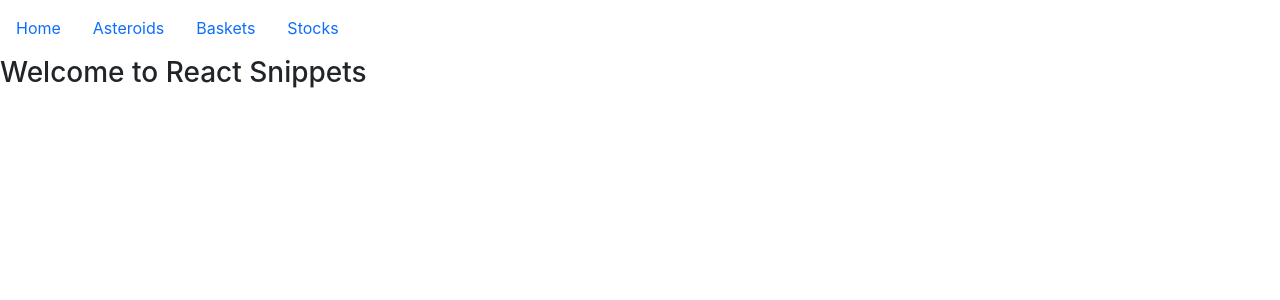
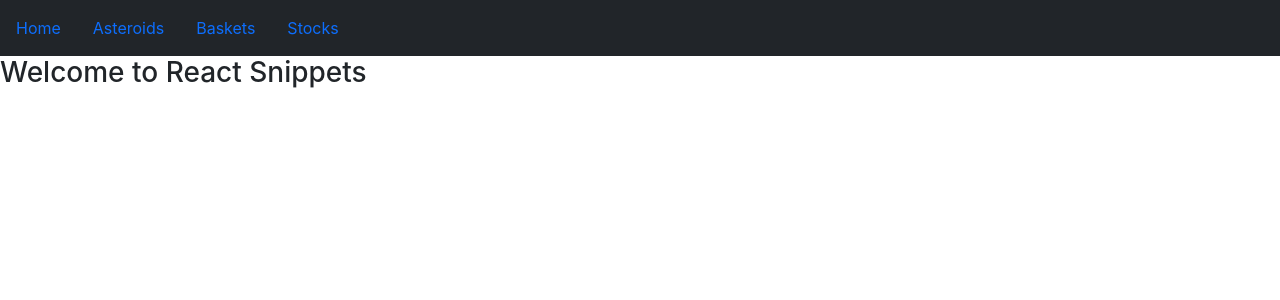
Before and after one commit to himanshuks/react-hks-interview-implementations, a React (Create React App) app: page / in a window 1280 px wide. Shown: the top 300 px of the page. Built offline with nearby package versions, Linux system fonts and the light colour scheme; no server answers.

Commit message:
dark background added in nav bar

```diff
--- a/src/containers/NavbarMenu.jsx
+++ b/src/containers/NavbarMenu.jsx
@@ -4,7 +4,7 @@ import { Link } from "react-router-dom";
 export const NavbarMenu = () => {
   return (
     <div>
-      <Navbar>
+      <Navbar bg="dark" variant="dark">
         <Nav.Link as={Link} to="/">
           Home
         </Nav.Link>
```
